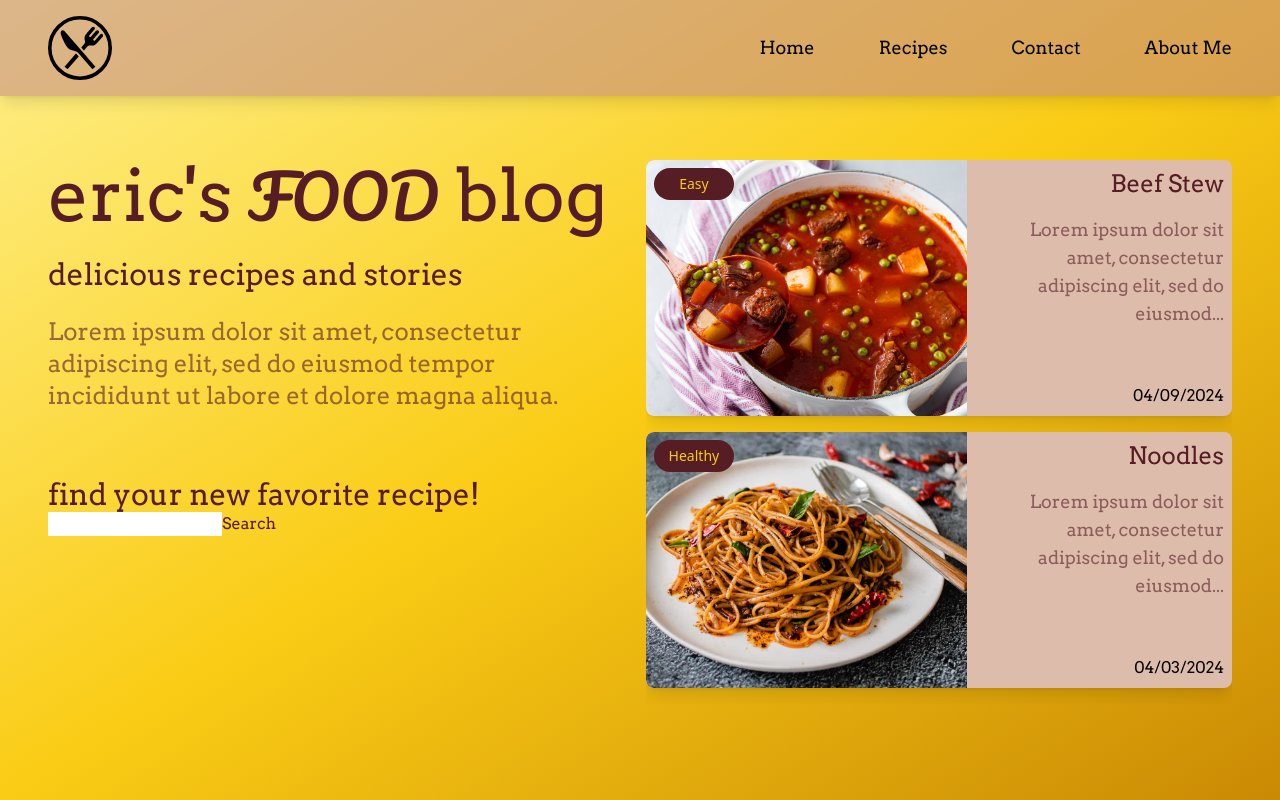
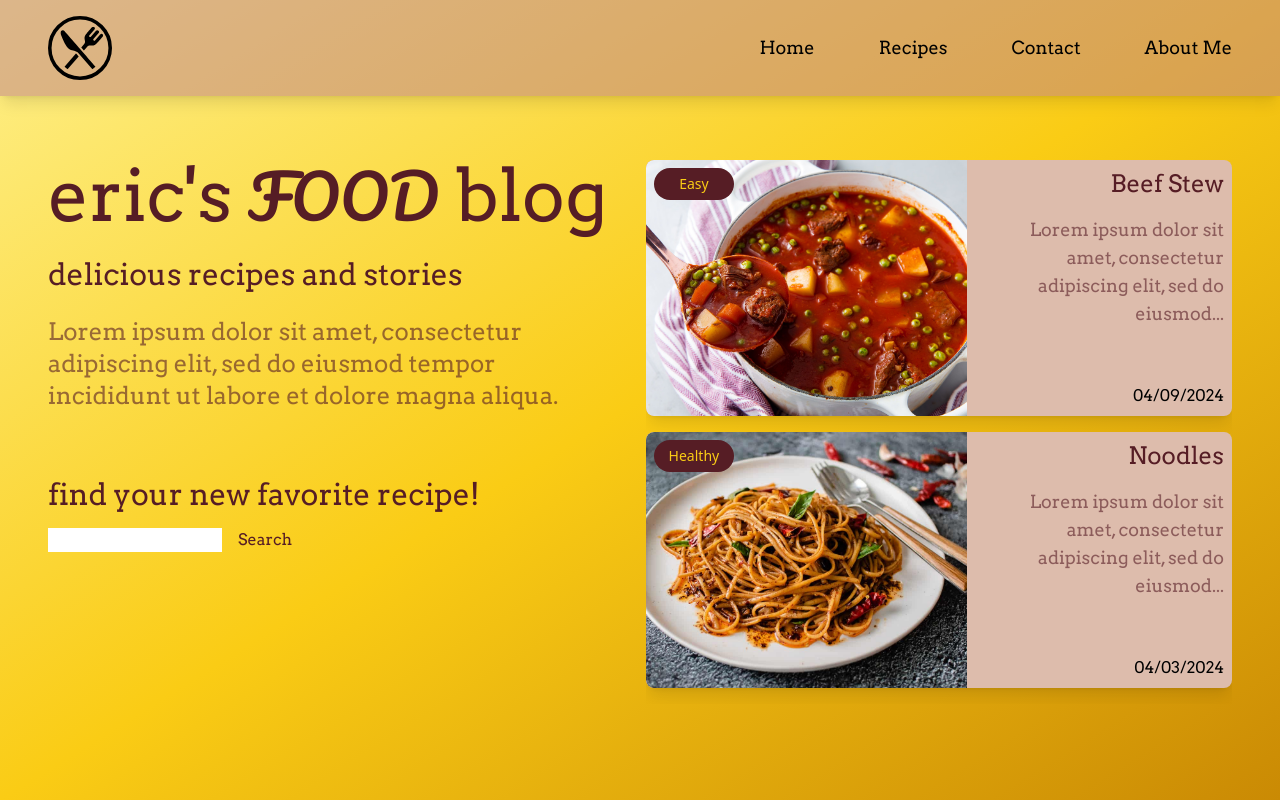
Before and after one commit to EricTheHoff/responsive_layout, a React (Vite) app: page / in a window 1280 px wide. Built offline with nearby package versions, Linux system fonts and the light colour scheme; the HTML template or start-up script is replaced by a standard one.

Commit message:
Implemented the start of a display modal for recipe info from API Ninja.

```diff
--- a/src/components/header/Header.jsx
+++ b/src/components/header/Header.jsx
@@ -1,15 +1,24 @@
 import { useState, useEffect } from 'react';
+import Modal from './Modal.jsx';
 import axios from 'axios';
 
 const Header = () => {
   const [searchString, setSearchString] = useState('');
+  const [title, setTitle] = useState('');
+  const [ingredients, setIngredients] = useState('');
+  const [instructions, setInstructions] = useState('');
+  const [servings, setServings] = useState('');
+  const [showModal, setShowModal] = useState(false);
 
   const handleSubmit = async () => {
     await axios.post(`/api/find-recipe`, { search: searchString, })
     .then((res) => {
-      const recipes = res.data.recipes;
-
-      console.log(recipes[Math.floor(Math.random() * recipes.length)]);
+      const recipe = res.data.recipes[Math.floor(Math.random() * res.data.recipes.length)];
+      setTitle(recipe.title);
+      setIngredients(recipe.ingredients);
+      setInstructions(recipe.instructions);
+      setServings(recipe.servings);
+      setShowModal(true);
     })
     .catch((error) => {
       console.error(error);
@@ -17,19 +26,35 @@ const Header = () => {
     return;
   };
 
+  useEffect(() => {
+    console.log(title, ingredients, instructions, servings);
+  },[title, ingredients, instructions, servings])
+
   return (
-    <div className='flex flex-col items-center mt-8 text-center font-arvo text-chocolate-100 lg:items-start lg:text-left lg:ml-12 xl:mt-16'>
+    <div className='relative flex flex-col items-center mt-8 text-center font-arvo text-chocolate-100 lg:items-start lg:text-left lg:ml-12 xl:mt-16'>
       <h1 className='text-4xl md:text-6xl xl:text-7xl 2xl:text-8xl'>{`eric's`} <span className='font-pacifico text-chocolate-100 uppercase text-3xl md:text-5xl xl:text-6xl 2xl:text-7xl'>food</span> blog</h1>
       <h2 className='my-2 md:my-6 md:text-2xl xl:text-3xl 2xl:text-4xl'>delicious recipes and stories</h2>
       <p className='text-chocolate-50 mx-4 text-sm max-w-md md:mx-0 md:text-xl md:max-w-lg lg:max-w-xl xl:max-w-2xl xl:text-2xl 2xl:text-3xl'>Lorem ipsum dolor sit amet, consectetur adipiscing elit, sed do eiusmod tempor incididunt ut labore et dolore magna aliqua.</p>
       <span className='mt-6 md:mt-12 md:text-2xl xl:mt-16 xl:text-3xl 2xl:text-4xl'>find your new favorite recipe!</span>
-      <form onSubmit={(e) => {
-        e.preventDefault()
-        handleSubmit()
-      }}>
-        <input type='search' onChange={(e) => setSearchString(e.target.value)}/>
-        <button type='submit'>Search</button>
-      </form>
+      {!showModal ?
+        <form
+          onSubmit={(e) => {
+            e.preventDefault()
+            handleSubmit()
+          }}
+          className='mt-4'
+        >
+          <input className='mr-4' type='search' onChange={(e) => setSearchString(e.target.value)}/>
+          <button type='submit'>Search</button>
+        </form>
+      :
+        <Modal
+          title={title}
+          ingredients={ingredients}
+          instructions={instructions}
+          servigns={servings}
+        />
+      }
     </div>
   )
 };
--- /dev/null
+++ b/src/components/header/Modal.jsx
@@ -0,0 +1,23 @@
+import PropTypes from 'prop-types';
+
+const Modal = ({ title, ingredients, instructions, servings }) => {
+  return (
+    <div className='border border-solid border-black max-w-md'>
+      <div className='flex flex-col'>
+        <span>{title}</span>
+        <span>{ingredients}</span>
+        <span>{instructions}</span>
+        <span>{servings}</span>
+      </div>
+    </div>
+  )
+};
+
+Modal.propTypes = {
+  title: PropTypes.string.isRequired,
+  ingredients: PropTypes.string.isRequired,
+  instructions: PropTypes.string.isRequired,
+  servings: PropTypes.string.isRequired,
+}
+
+export default Modal;
```
